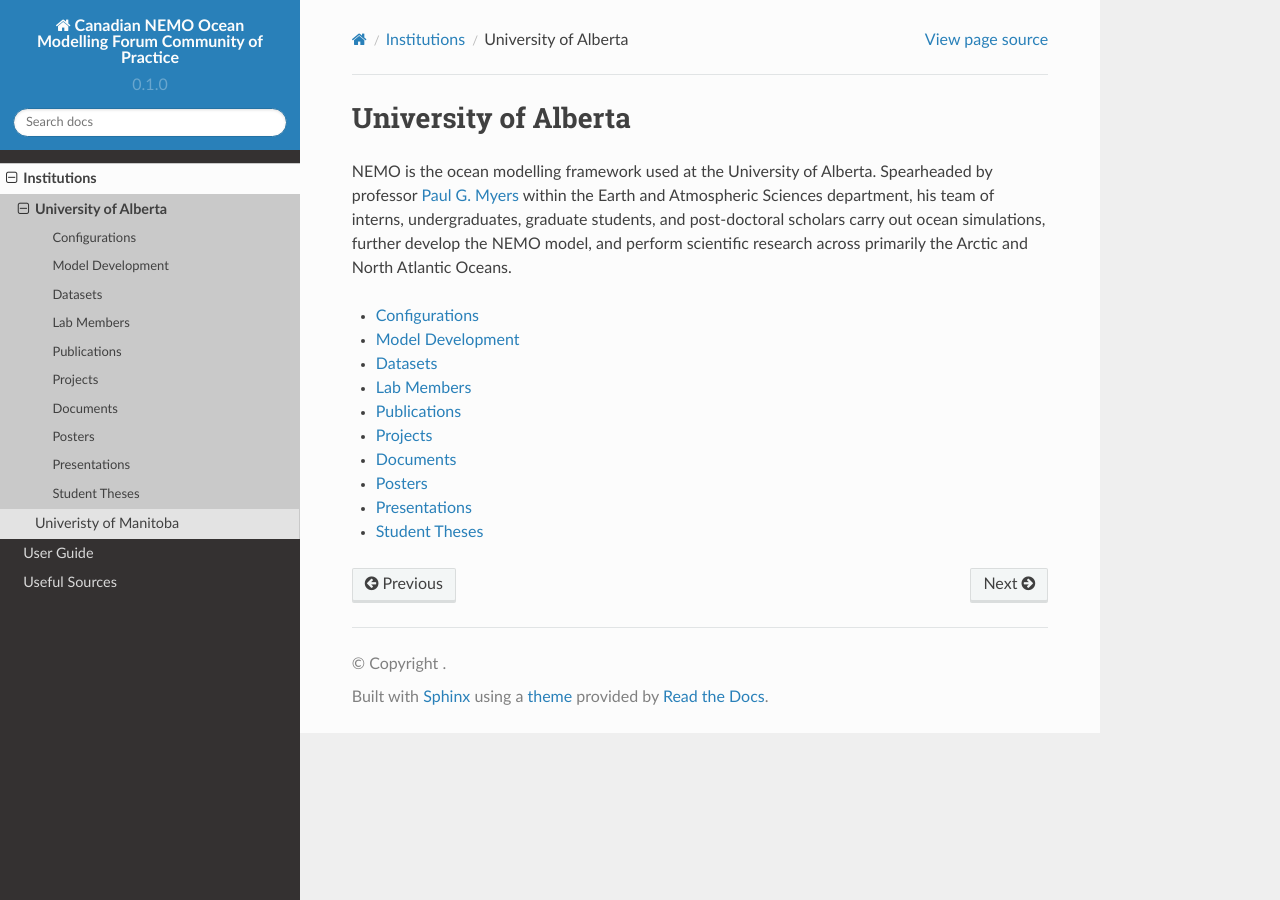
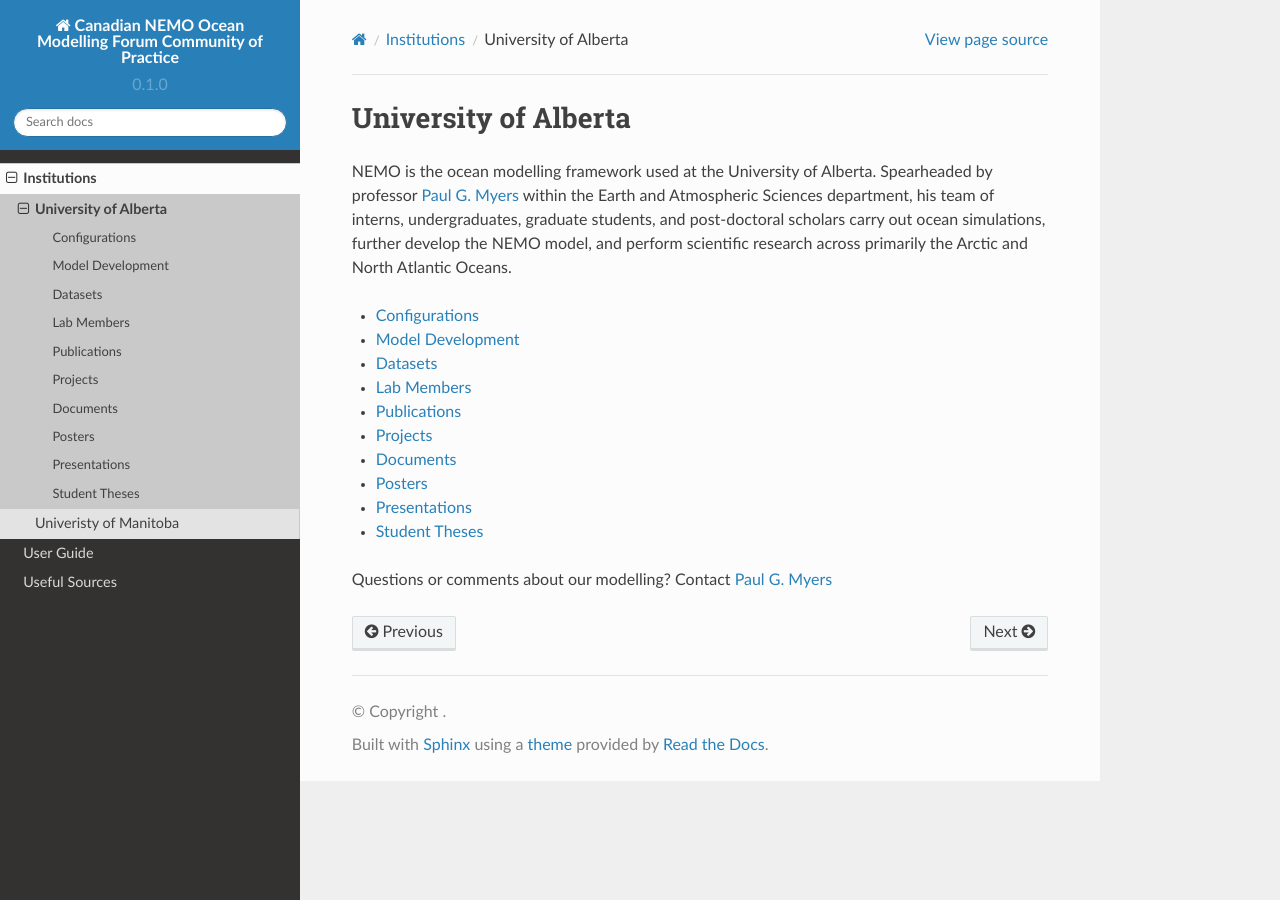
Before and after one commit to UofA-NEMO/Canadian-NEMO-Ocean-Modelling-Forum-Community-of-Practice, a Sphinx documentation site: the page built from docs/Institutions/UofA/index.rst, in a window 1280 px wide. Built offline with Sphinx 7.4.7 and the Read the Docs theme 2.0.0, drawn with Linux system fonts in a browser that asks for light colours; pages that are not in the unit, such as notebooks, are missing from menus.

Commit message:
Update index.rst

```diff
--- a/docs/Institutions/UofA/index.rst
+++ b/docs/Institutions/UofA/index.rst
@@ -17,3 +17,5 @@ NEMO is the ocean modelling framework used at the University of Alberta. Spearhe
    Posters
    Presentations
    Student_Theses
+
+Questions or comments about our modelling? Contact `Paul G. Myers <mailto:pmyers@ualberta.ca>`_
```
